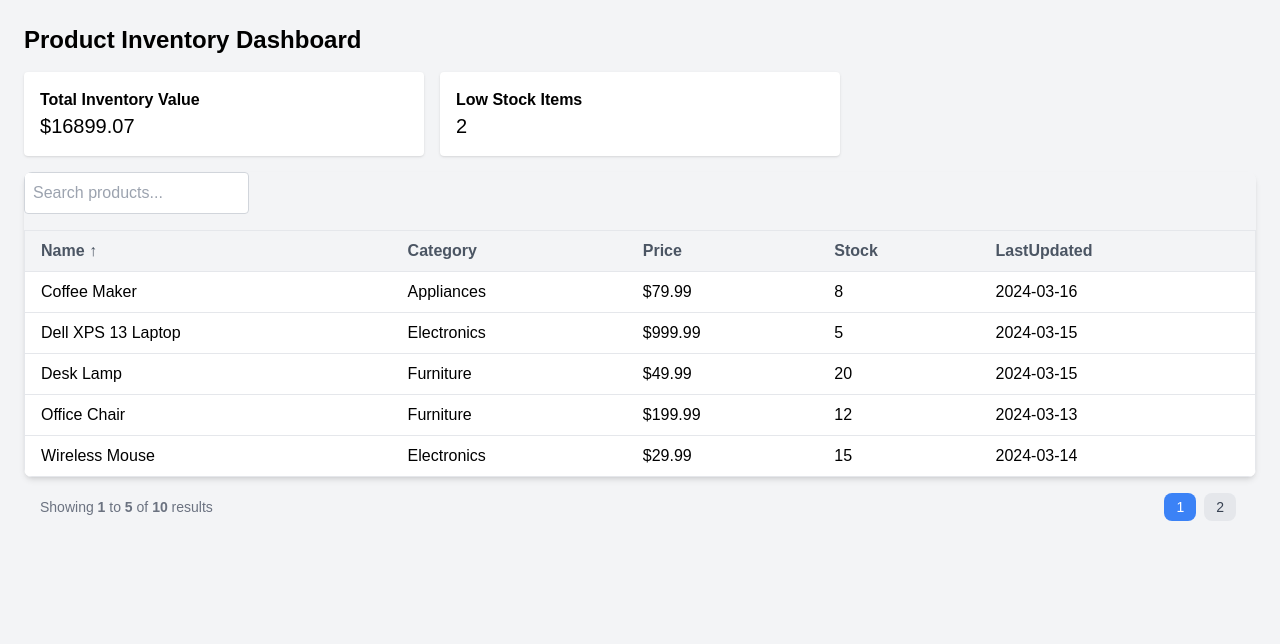
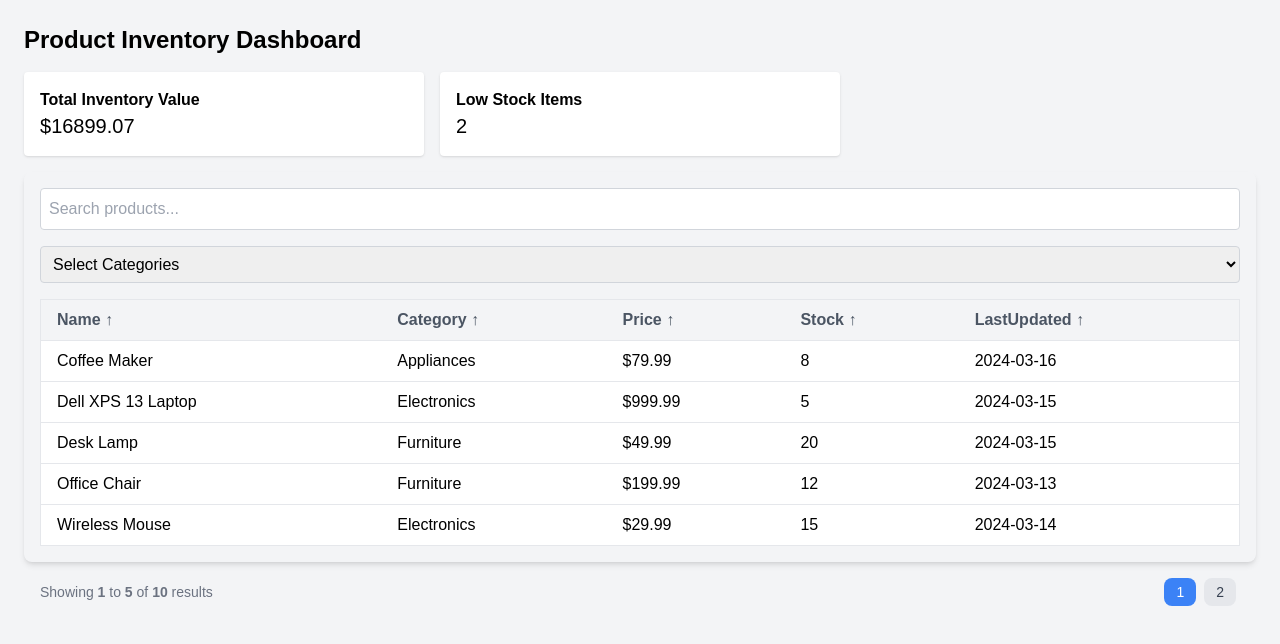
Before and after one commit to mzulqarnain118/product-inventory-dashboard, a Next.js app: page / in a window 1280 px wide. Shown: the top 644 px of the page. Built offline with nearby package versions, Linux system fonts and the light colour scheme.

Commit message:
Added filtration based on product category

```diff
--- a/components/Dashboard/Dashboard.tsx
+++ b/components/Dashboard/Dashboard.tsx
@@ -1,10 +1,10 @@
 "use client";
 import { useEffect, useState } from "react";
-import { MockDataService } from "../../services/mockDataService";
+import { MockDataService } from "@/services/mockDataService";
 import ProductTable from "./ProductTable";
 import SummaryStatistics from "./SummaryStatistics";
 import Pagination from "./Pagination";
-import { Product } from "../../types/Product";
+import { Product } from "@/types/Product";
 
 const Dashboard = () => {
   const [products, setProducts] = useState<Product[]>([]);
@@ -18,6 +18,9 @@ const Dashboard = () => {
     const fetchProducts = async () => {
       try {
         const data = await MockDataService.fetchProducts();
+
+        console.log("🚀 ~ fetchProducts ~ data:", data);
+
         setProducts(data);
       } catch (err) {
         setError((err as Error).message);
@@ -75,13 +78,11 @@ const Dashboard = () => {
           <SummaryStatistics products={products} />
           <ProductTable
             products={currentProducts}
-            {...{ searchTerm, setSearchTerm }}
+            {...{ searchTerm, setSearchTerm, setProducts }}
           />
           <Pagination
             totalItems={products.length}
-            itemsPerPage={itemsPerPage}
-            currentPage={currentPage}
-            setCurrentPage={setCurrentPage}
+            {...{ itemsPerPage, currentPage, setCurrentPage }}
           />
         </>
       )}
--- a/components/Dashboard/ProductTable.tsx
+++ b/components/Dashboard/ProductTable.tsx
@@ -1,45 +1,74 @@
 import { Product } from "../../types/Product";
-import { useState } from "react";
+import { useState, useEffect } from "react";
+import { MockDataService } from "@/services/mockDataService";
 
 interface ProductTableProps {
   products: Product[];
-  searchTerm: string; // Change to string for search input
-  setSearchTerm: (term: string) => void; // Function to update the search term
+  searchTerm: string;
+  setSearchTerm: (term: string) => void;
+  setProducts: (products: Product[]) => void; // Correct type
 }
 
 const ProductTable: React.FC<ProductTableProps> = ({
   products,
   searchTerm,
   setSearchTerm,
+  setProducts,
 }) => {
   const [sortColumn, setSortColumn] = useState<keyof Product>("name");
   const [sortOrder, setSortOrder] = useState<"asc" | "desc">("asc");
+  const [categories, setCategories] = useState<string[]>([]);
+  const [selectedCategory, setSelectedCategory] = useState<string>("");
 
-  // Handle sorting of products
-  const sortedProducts = [...products].sort((a, b) => {
+  useEffect(() => {
+    // Fetch available categories on mount
+    MockDataService.fetchCategories().then((fetchedCategories) =>
+      setCategories(fetchedCategories)
+    );
+  }, []);
+
+  // Filter products based on search term and selected category
+  const filteredProducts = products.sort((a, b) => {
     const isAsc = sortOrder === "asc";
-    const aValue = a[sortColumn] ?? ""; // Default to empty string for null/undefined
-    const bValue = b[sortColumn] ?? ""; // Default to empty string for null/undefined
+    const aValue = a[sortColumn] ?? "";
+    const bValue = b[sortColumn] ?? "";
 
     if (aValue < bValue) return isAsc ? -1 : 1;
     if (aValue > bValue) return isAsc ? 1 : -1;
     return 0;
   });
 
-  // Filter products based on the search term
-  const filteredProducts = sortedProducts.filter((product) =>
-    product.name.toLowerCase().includes(searchTerm.toLowerCase())
-  );
-
   return (
-    <div className="overflow-x-auto shadow-md rounded-lg">
+    <div className="overflow-x-auto shadow-md rounded-lg p-4">
+      {/* Search Input */}
       <input
         type="text"
         placeholder="Search products..."
         value={searchTerm}
         onChange={(e) => setSearchTerm(e.target.value)}
-        className="border border-gray-300 p-2 rounded mb-4"
+        className="border border-gray-300 p-2 text-black rounded w-full mb-4 focus:outline-none focus:border-blue-500"
       />
+
+      {/* Category Filter Dropdown */}
+      <select
+        value={selectedCategory}
+        onChange={async (e) => {
+          setSelectedCategory(e.target.value);
+          const productsByCategory =
+            await MockDataService.fetchProductsByCategory(e.target.value);
+          setProducts(productsByCategory);
+        }}
+        className="border border-gray-300 p-2 text-black rounded mb-4 w-full focus:outline-none focus:border-blue-500"
+      >
+        <option value="">Select Categories</option>
+        {categories.map((category) => (
+          <option key={category} value={category}>
+            {category}
+          </option>
+        ))}
+      </select>
+
+      {/* Product Table */}
       <table className="min-w-full bg-white border border-gray-200">
         <thead>
           <tr className="bg-gray-100 text-gray-600">
@@ -55,7 +84,7 @@ const ProductTable: React.FC<ProductTableProps> = ({
                 className="cursor-pointer py-2 px-4 border-b text-left hover:bg-gray-200 transition-colors duration-200"
               >
                 {col.charAt(0).toUpperCase() + col.slice(1)}{" "}
-                {sortColumn === col ? (sortOrder === "asc" ? "↑" : "↓") : ""}
+                {sortColumn === col ? (sortOrder === "asc" ? "↑" : "↓") : "↑"}
               </th>
             ))}
           </tr>
```
